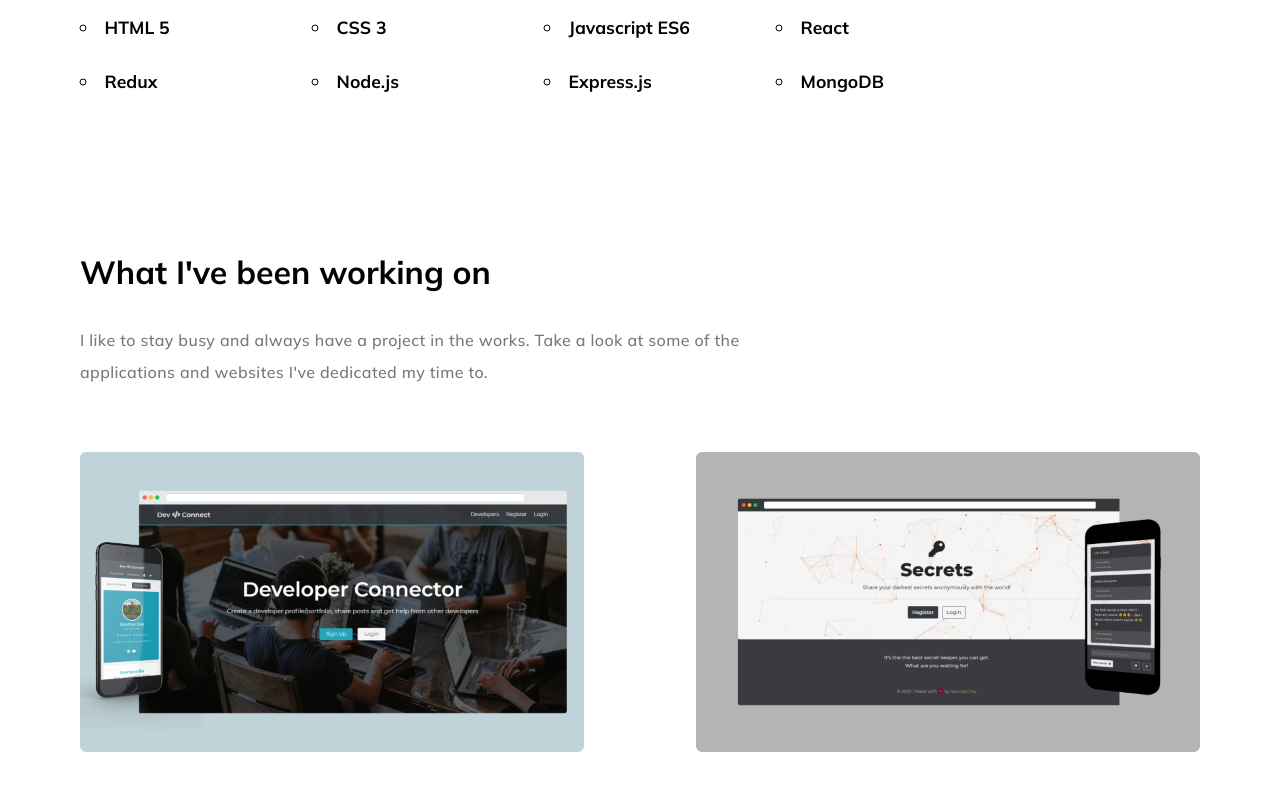
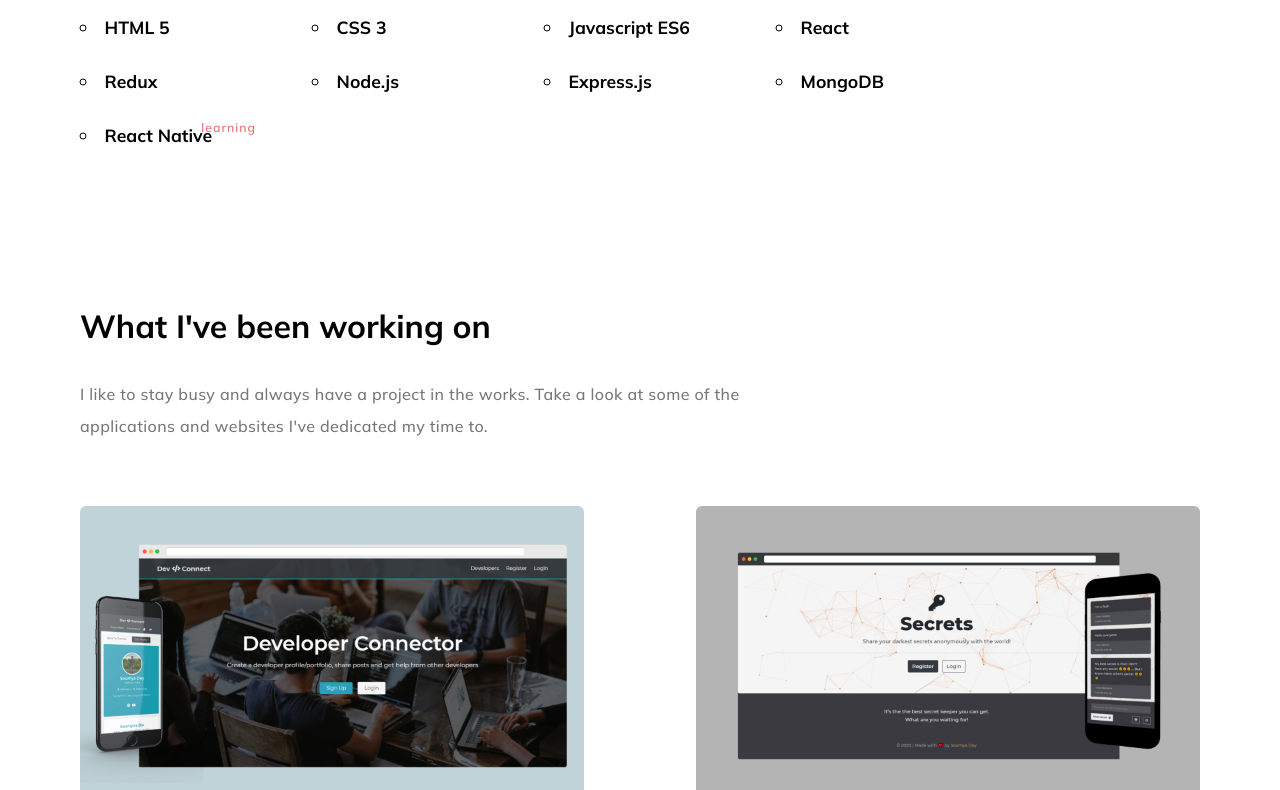
Before and after one commit to Soumya-Dey/new_portfolio_temp_repo, a React (Create React App) app: page / in a window 1280 px wide. Shown: the part 1520-2310 px from the top of the page. Built offline with nearby package versions, Linux system fonts and the light colour scheme.

Commit message:
added react native to skills

```diff
--- a/package.json
+++ b/package.json
@@ -9,7 +9,7 @@
     "@testing-library/user-event": "^7.2.1",
     "react": "^16.13.1",
     "react-dom": "^16.13.1",
-    "react-scripts": "3.4.1"
+    "react-scripts": "^3.4.3"
   },
   "scripts": {
     "start": "react-scripts start",
--- a/src/App.css
+++ b/src/App.css
@@ -4,6 +4,7 @@
   --primary-text: #020202;
   --secondary-text: #777777;
   --accent: #83eecc;
+  --error: #e04946;
 }
 
 * {
@@ -230,6 +231,20 @@ body {
   font-size: 1.1em;
   color: var(--primary-text);
   list-style-type: circle;
+  position: relative;
+}
+
+.skill-item-learning::before {
+  display: block;
+  content: "learning";
+  font-size: 0.7em;
+  font-weight: 500;
+  letter-spacing: 1px;
+  color: var(--error);
+  opacity: 0.8;
+  position: absolute;
+  top: -4px;
+  right: 24px;
 }
 
 .project-grid {
--- a/src/components/sub-components/SkillList.js
+++ b/src/components/sub-components/SkillList.js
@@ -11,6 +11,7 @@ export const SkillList = () => {
       <li className="skill-item">Node.js</li>
       <li className="skill-item">Express.js</li>
       <li className="skill-item">MongoDB</li>
+      <li className="skill-item skill-item-learning">React Native</li>
     </div>
   );
 };
```
Also changed, not shown: 1 other file (tests, documents, lock files or other folders). Lines whose indentation alone changed are shown as unchanged.
